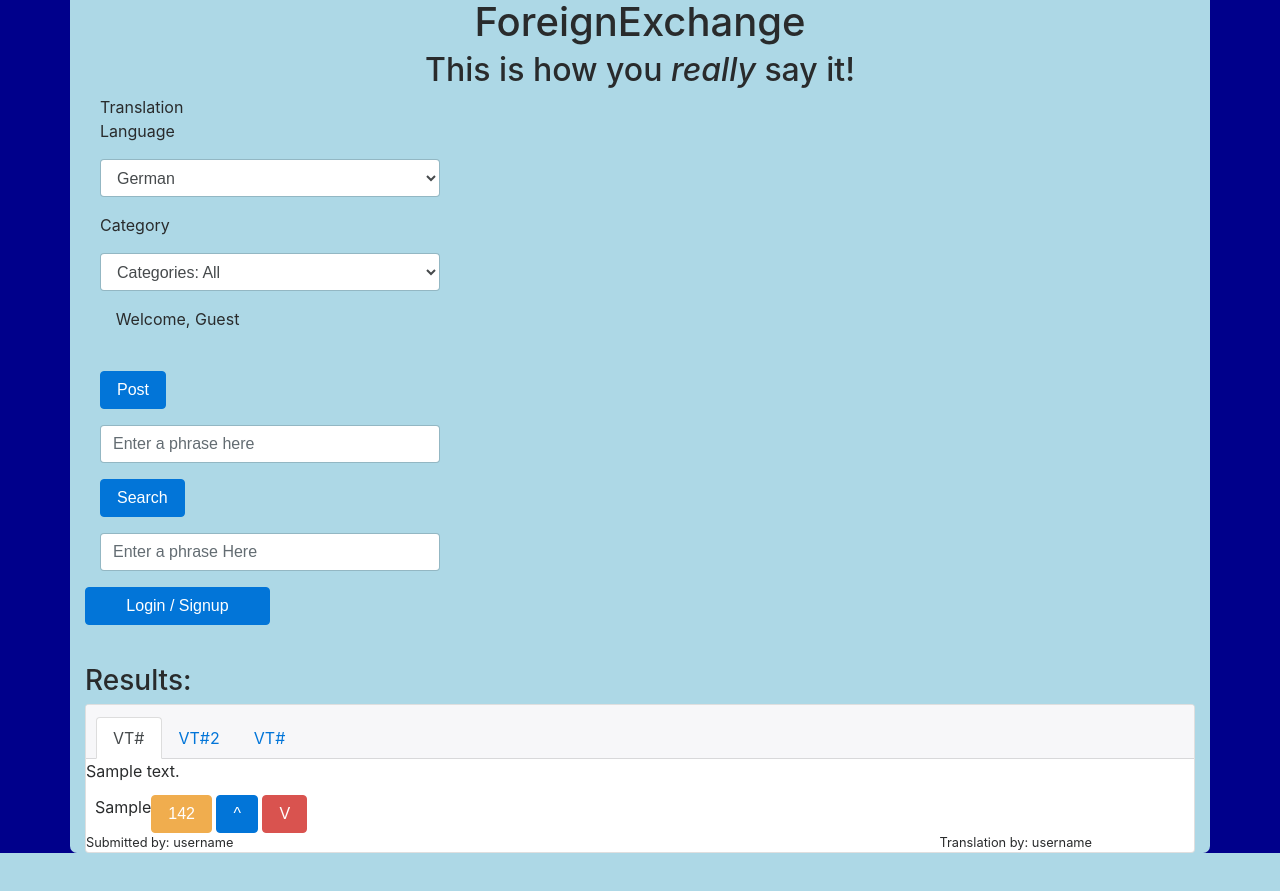
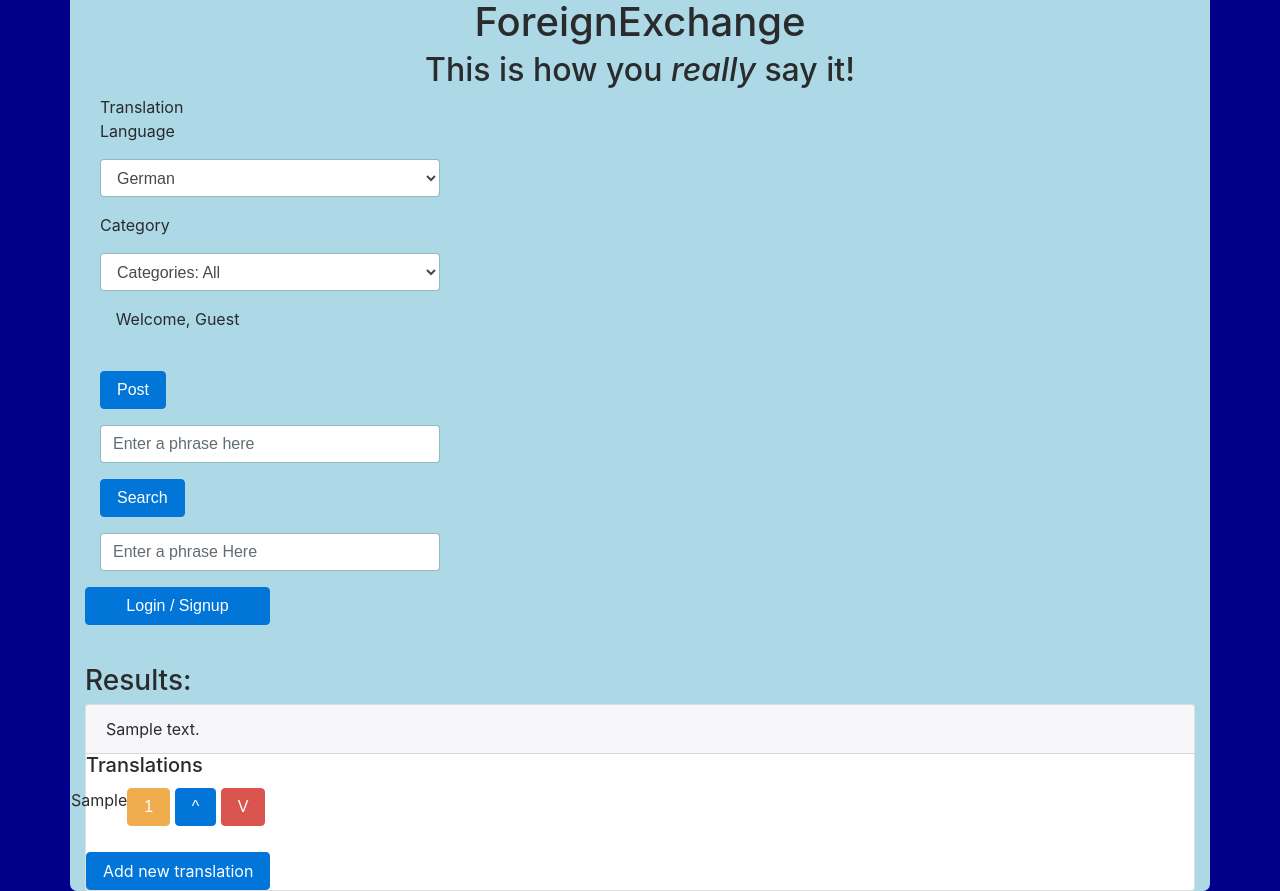
Before and after one commit to sweedishhfish04/project_2, a Node server app: page / in a window 1280 px wide. Before the commit the page ends 853 px from the top, so only its background shows below. Run offline with Node 20, Linux system fonts and the light colour scheme; tables that the repository leaves empty hold one stand-in row (values such as "Sample post"); some libraries are stand-ins or nearby versions.

Commit message:
Switch trans cards from tabs to list

```diff
--- a/views/index.handlebars
+++ b/views/index.handlebars
@@ -85,16 +85,7 @@
 
       </form>
     </div>
-    {{!--
-    <div class="row">
-      <h3>Results:</h3>
-      <ul id="example-list" class="list-group">
-        {{#each examples}}
-        <li data-id="{{this.id}}" class="list-group-item">
-          <a href="example/{{this.id}}">{{this.text}}</a>
-          <button class="btn btn-danger float-right delete">ｘ</button>
-        </li>
-        {{/each}} --}}
+
 
     <!--New Card for Data-->
 
@@ -102,58 +93,35 @@
     <!--Add more code here to provide limitations such as Category, Search Phrase, Recent, etc.-->
     <div id="example-list">
       {{#each examples}}
-        {{log "this is" this}}
-        {{log "nativePhrase" this.nativePhrase}}
       <div class="card">
         <div class="card-header">
-            <ul class="nav nav-tabs card-header-tabs">
-              <li class="nav-item">
-                <a class="nav-link active" href="#">VT#</a>
-                <!--Vote Total goes here within handlebars when data is available, links to translation data-->
-              </li>
-              <li class="nav-item">
-                <a class="nav-link" href="#">VT#2</a>
-                <!--Vote Total goes here within handlebars when data is available, links to translation data-->
-              </li>
-              <li class="nav-item">
-                <a class="nav-link" href="#">VT#</a>
-                <!--Vote Total goes here within handlebars when data is available, links to translation data-->
-              </li>
-            </ul>
+          {{this.nativePhrase}}
         </div>
         <div class="card-body">
-            <p class="card-title phraseDisp"> {{this.nativePhrase}}</p>
-            <!--English Phrase will display here!-->
+          <h5 class="card-title">Translations</h5>
+
+          {{#each this.translations as | trans |}}
           <div class="row">
+
+              <p class="card-text col-auto">{{trans.foreignPhrase}}</p>
               <div class="col-auto">
-                {{#each this.translations as | trans |}}
-                {{log trans.foreignPhrase}}
-                <div class="card-text ml-4 transDisp">{{foreignPhrase}}</div>
-                {{/each}}
-                <!--Translation linked from nav item above will be placed here!-->
-
-              </div>
-              <div class="col-auto">
-                <button class="col-auto btn btn-warning voteTotal">142</button> {{!--
+                <button class="col-auto btn btn-warning voteTotal">{{trans.rating}}</button> {{!--
                 <!-- {{vote total}}-->--}}
                 <button class="col-auto btn btn-primary upBtn">^</button>
                 <!--Upvote functionality with a button here. Numerical linking to specific translation in db.-->
                 <button class="col-auto btn btn-danger downBtn">V</button>
               </div>
+
+
           </div>
-            <div class="row">
-              <div class="small col-3 phraseUserName">Submitted by: username {{!-- Username --}} </div>
-              <div class="small col-3 offset-6 transUserName">Translation by: username</div> {{!-- Translation User Name --}}
-            </div>
+          {{/each}}
+
+          <br>
+          <a href="#" class="btn btn-primary">Add new translation</a>
+
         </div>
       </div>
       {{/each}}
     </div>
-
-        <!--End Card-->
-
-      </ul>
-    </div>
-
   </div>
 </div>
```
Lines whose indentation alone changed are shown as unchanged.
